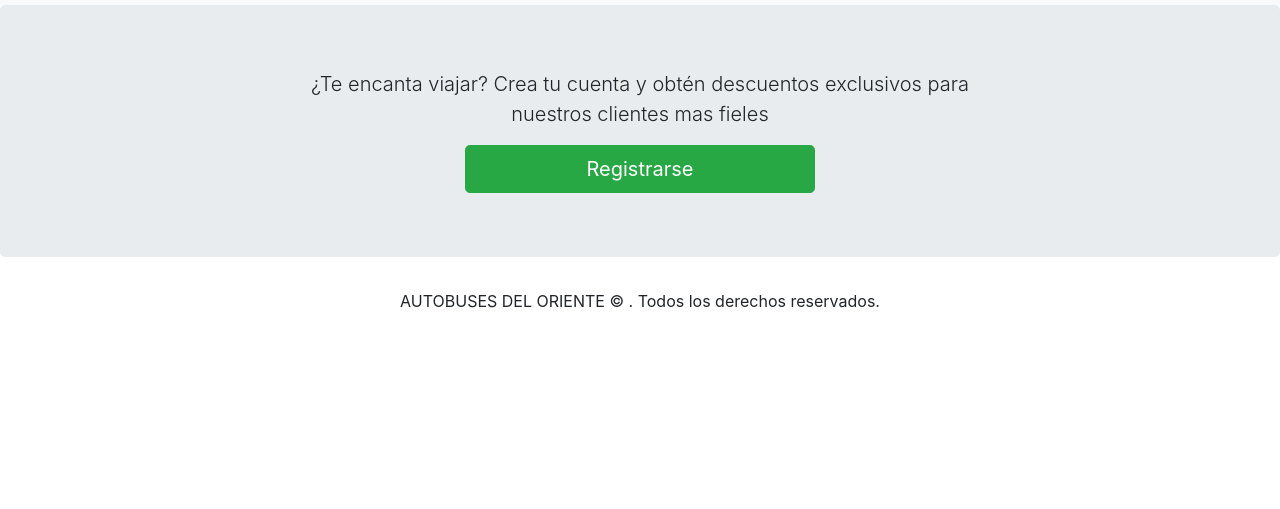
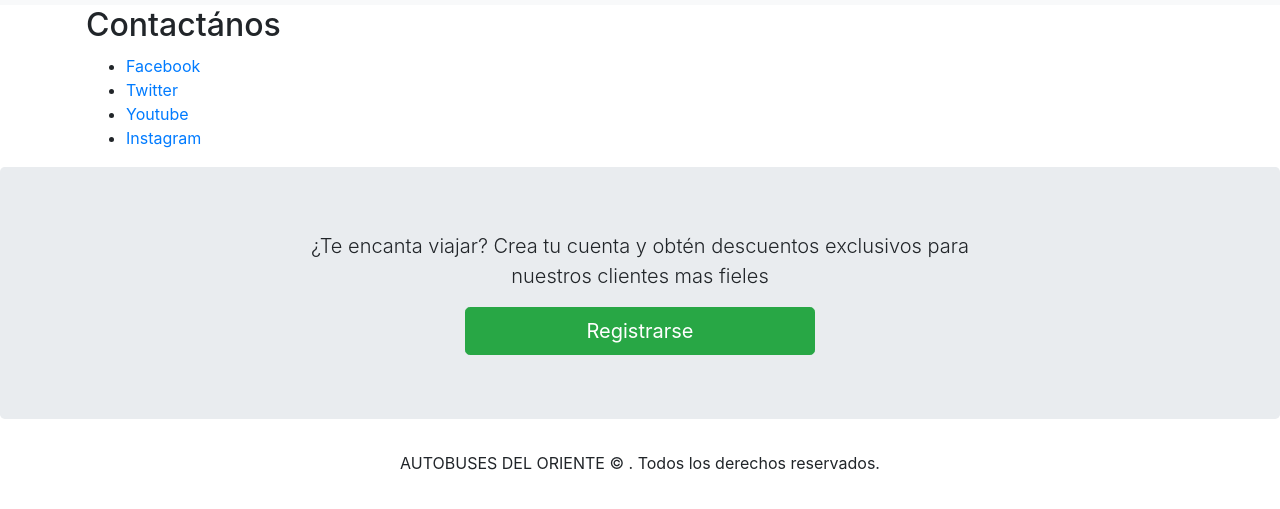
Before and after one commit to Mystify-dev/Proyecto-de-FIS, a plain HTML site: page Producto final/html/contactanos.html in a window 1280 px wide. Shown: the part 51-560 px from the top of the page. Drawn offline with Linux system fonts and the light colour scheme; files whose address does not match are found by name.

Commit message:
Update contactanos.html

```diff
--- a/Producto final/html/contactanos.html
+++ b/Producto final/html/contactanos.html
@@ -50,6 +50,29 @@
 
     </div>
 
+    <div class="container">
+    <table>
+      <tr>
+        <th><h2>Contactános</h2></th>
+
+      </tr>
+      <tr>
+        <td> <ul>
+          <li>
+            <a href="https://www.facebook.com/TuADO/">Facebook</a>
+            </li>
+          <li><a href="https://twitter.com/tuado/">Twitter</a></li>
+          <li><a href="https://www.youtube.com/user/autobusesADO">Youtube</a></li>
+          <li><a href="https://www.instagram.com/tuadomx/">Instagram</a></li>
+        </ul> </td>
+
+      </tr>
+      <tr>
+
+
+      </tr>
+    </table>
+</div>
 
     <section>
 
```
